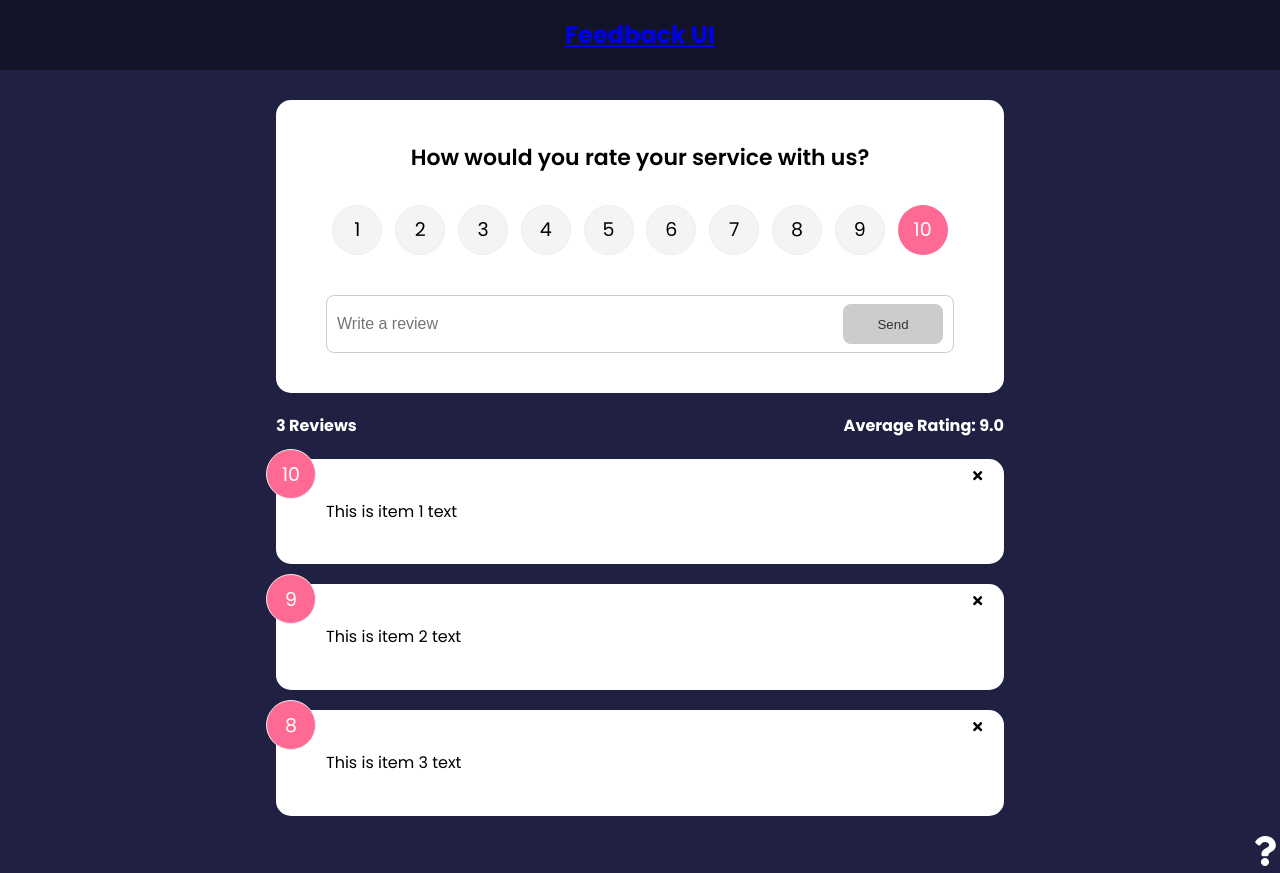
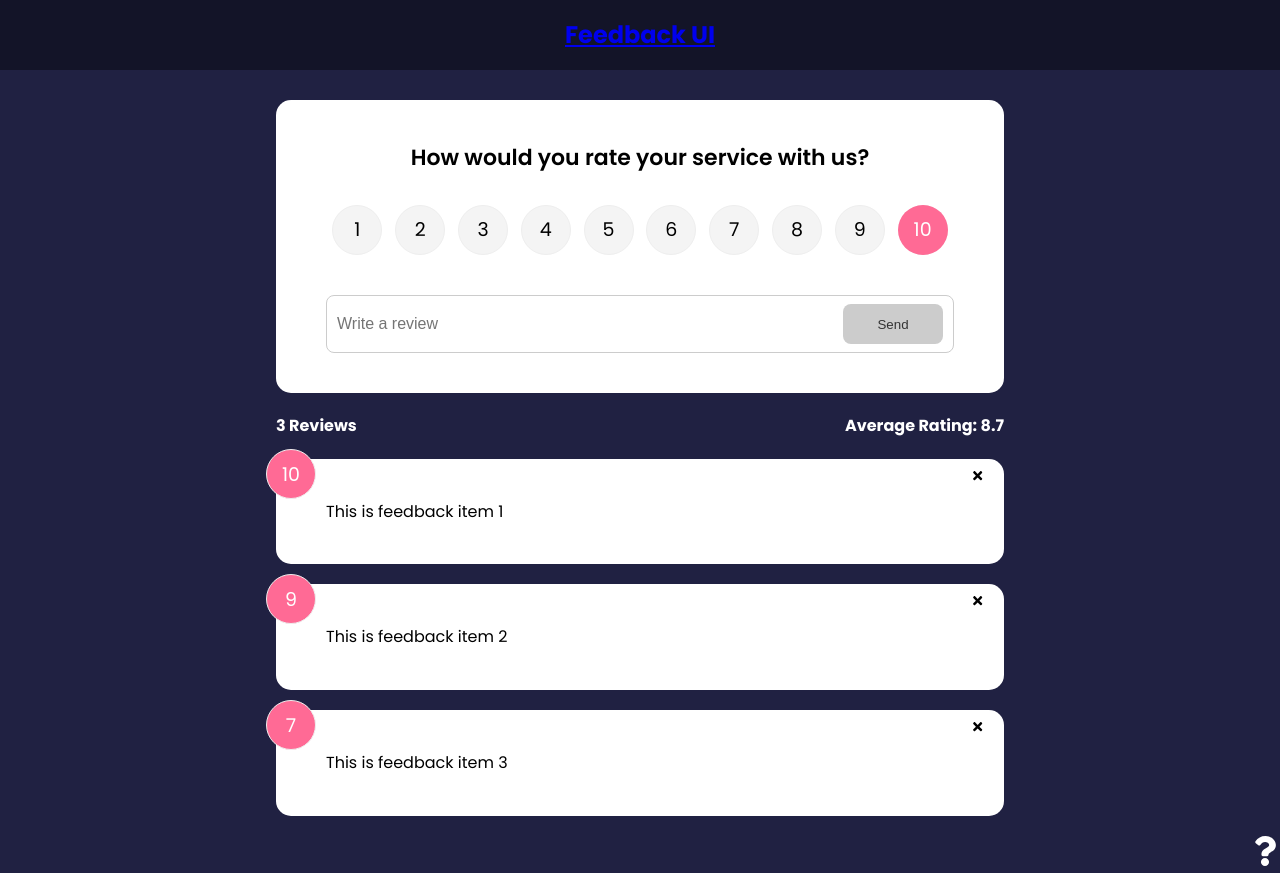
Before and after one commit to tbabyuk/feedback-app, a React (Create React App) app: page / in a window 1280 px wide. Built offline with nearby package versions, Linux system fonts and the light colour scheme.

Commit message:
state and functions moved to context

```diff
--- a/src/App.js
+++ b/src/App.js
@@ -1,30 +1,17 @@
-import React, { useState } from 'react';
-import { v4 as uuidv4 } from 'uuid';
+import React from 'react';
 import FeedbackForm from './components/FeedbackForm';
 import FeedbackList from './components/FeedbackList';
 import FeedbackStats from './components/FeedbackStats';
 import Header from './components/Header';
-import FeedbackData from './data/FeedbackData';
 import AboutPage from './pages/AboutPage';
+import {FeedbackProvider} from './context/FeedbackContext';
 import { BrowserRouter as Router, Routes, Route } from 'react-router-dom';
 import AboutIconLink from './components/AboutIconLink';
 
 function App() {
-  const [feedback, setFeedback] = useState(FeedbackData);
-
-  const addFeedback = (newFeedback) => {
-    newFeedback.id = uuidv4();
-    setFeedback([newFeedback, ...feedback]);
-  };
-
-  const deleteFeedback = (id) => {
-    if (window.confirm('Are you sure you want to delete?')) {
-      setFeedback(feedback.filter((item) => item.id !== id));
-    }
-  };
 
   return (
-    <>
+    <FeedbackProvider>
       <Router>
         <Header />
         <div className='container'>
@@ -33,12 +20,9 @@ function App() {
               path='/'
               element={
                 <>
-                  <FeedbackForm handleAdd={addFeedback} />
-                  <FeedbackStats feedback={feedback} />
-                  <FeedbackList
-                    feedback={feedback}
-                    handleDelete={deleteFeedback}
-                  />
+                  <FeedbackForm />
+                  <FeedbackStats />
+                  <FeedbackList />
                 </>
               }
             ></Route>
@@ -47,7 +31,7 @@ function App() {
         </div>
         <AboutIconLink />
       </Router>
-    </>
+    </FeedbackProvider>
   );
 }
 
--- a/src/components/FeedbackForm.js
+++ b/src/components/FeedbackForm.js
@@ -1,13 +1,16 @@
-import React, { useState } from 'react';
+import React, { useState, useContext } from 'react';
 import RatingSelect from './RatingSelect';
 import Button from './shared/Button';
 import Card from './shared/Card';
+import FeedbackContext from '../context/FeedbackContext';
 
-function FeedbackForm({handleAdd}) {
+function FeedbackForm() {
   const [text, setText] = useState('');
   const [rating, setRating] = useState(10);
   const [btnDisabled, setBtnDisabled] = useState(true);
   const [message, setMessage] = useState('');
+
+  const {addFeedback} = useContext(FeedbackContext);
 
   const handleTextChange = (e) => {
     setText(e.target.value);
@@ -27,7 +30,7 @@ function FeedbackForm({handleAdd}) {
         rating
       }
 
-      handleAdd(newFeedback)
+      addFeedback(newFeedback)
 
       setText('')
     }
--- a/src/components/FeedbackItem.js
+++ b/src/components/FeedbackItem.js
@@ -1,14 +1,17 @@
+import React, {useContext} from 'react'
 import Card from "./shared/Card";
 import PropTypes from 'prop-types';
 import {FaTimes} from 'react-icons/fa'
+import FeedbackContext from '../context/FeedbackContext';
 
 
-function FeedbackItem({item, handleDelete}) {
+function FeedbackItem({item}) {
+  const {deleteFeedback} = useContext(FeedbackContext);
 
   return (
     <Card>
       <div className='num-display'>{item.rating}</div>
-      <button onClick={() => handleDelete(item.id)} className="close"><FaTimes /></button>
+      <button onClick={() => deleteFeedback(item.id)} className="close"><FaTimes /></button>
       <div className='text-display'>{item.text}</div>
     </Card>
   );
--- a/src/components/FeedbackList.js
+++ b/src/components/FeedbackList.js
@@ -1,9 +1,12 @@
 import { motion, AnimatePresence } from 'framer-motion';
-import React from 'react';
+import React, {useContext} from 'react';
 import FeedbackItem from './FeedbackItem';
-import PropTypes from 'prop-types';
+import FeedbackContext from '../context/FeedbackContext';
 
-function FeedbackList({ feedback, handleDelete }) {
+
+function FeedbackList() {
+  const {feedback, deleteFeedback} = useContext(FeedbackContext)
+
   if (!feedback || feedback.length === 0) {
     return <p>No Feedback Yet</p>;
   }
@@ -21,7 +24,6 @@ function FeedbackList({ feedback, handleDelete }) {
             <FeedbackItem
               key={item.id}
               item={item}
-              handleDelete={handleDelete}
             />
           </motion.div>
         ))}
@@ -40,8 +42,5 @@ function FeedbackList({ feedback, handleDelete }) {
   // )
 }
 
-FeedbackList.propTypes = {
-  feedback: PropTypes.array,
-};
 
 export default FeedbackList;
--- a/src/components/FeedbackStats.js
+++ b/src/components/FeedbackStats.js
@@ -1,9 +1,11 @@
 
-import React from 'react'
-import PropTypes from 'prop-types'
+import React, {useContext} from 'react'
+import FeedbackContext from '../context/FeedbackContext';
 
 
-function FeedbackStats({feedback}) {
+function FeedbackStats() {
+    const {feedback} = useContext(FeedbackContext);
+
     // Calculate average rating
 
     let average = feedback.reduce((acc, feedback) => {
@@ -22,8 +24,4 @@ function FeedbackStats({feedback}) {
   )
 }
 
-FeedbackStats.propTypes = {
-    feedback: PropTypes.array.isRequired
-}
-
 export default FeedbackStats
--- /dev/null
+++ b/src/context/FeedbackContext.js
@@ -0,0 +1,49 @@
+import React, { createContext, useState } from 'react';
+import { v4 as uuidv4 } from 'uuid';
+
+const FeedbackContext = createContext();
+
+export function FeedbackProvider({ children }) {
+  const [feedback, setFeedback] = useState([
+    {
+      id: 1,
+      text: 'This is feedback item 1',
+      rating: 10,
+    },
+    {
+      id: 2,
+      text: 'This is feedback item 2',
+      rating: 9,
+    },
+    {
+      id: 3,
+      text: 'This is feedback item 3',
+      rating: 7,
+    },
+  ]);
+
+  const deleteFeedback = (id) => {
+    if (window.confirm('Are you sure you want to delete?')) {
+      setFeedback(feedback.filter((item) => item.id !== id));
+    }
+  };
+
+  const addFeedback = (newFeedback) => {
+    newFeedback.id = uuidv4();
+    setFeedback([newFeedback, ...feedback]);
+  };
+
+  return (
+    <FeedbackContext.Provider
+      value={{
+        feedback,
+        deleteFeedback,
+        addFeedback,
+      }}
+    >
+      {children}
+    </FeedbackContext.Provider>
+  );
+}
+
+export default FeedbackContext;
```
